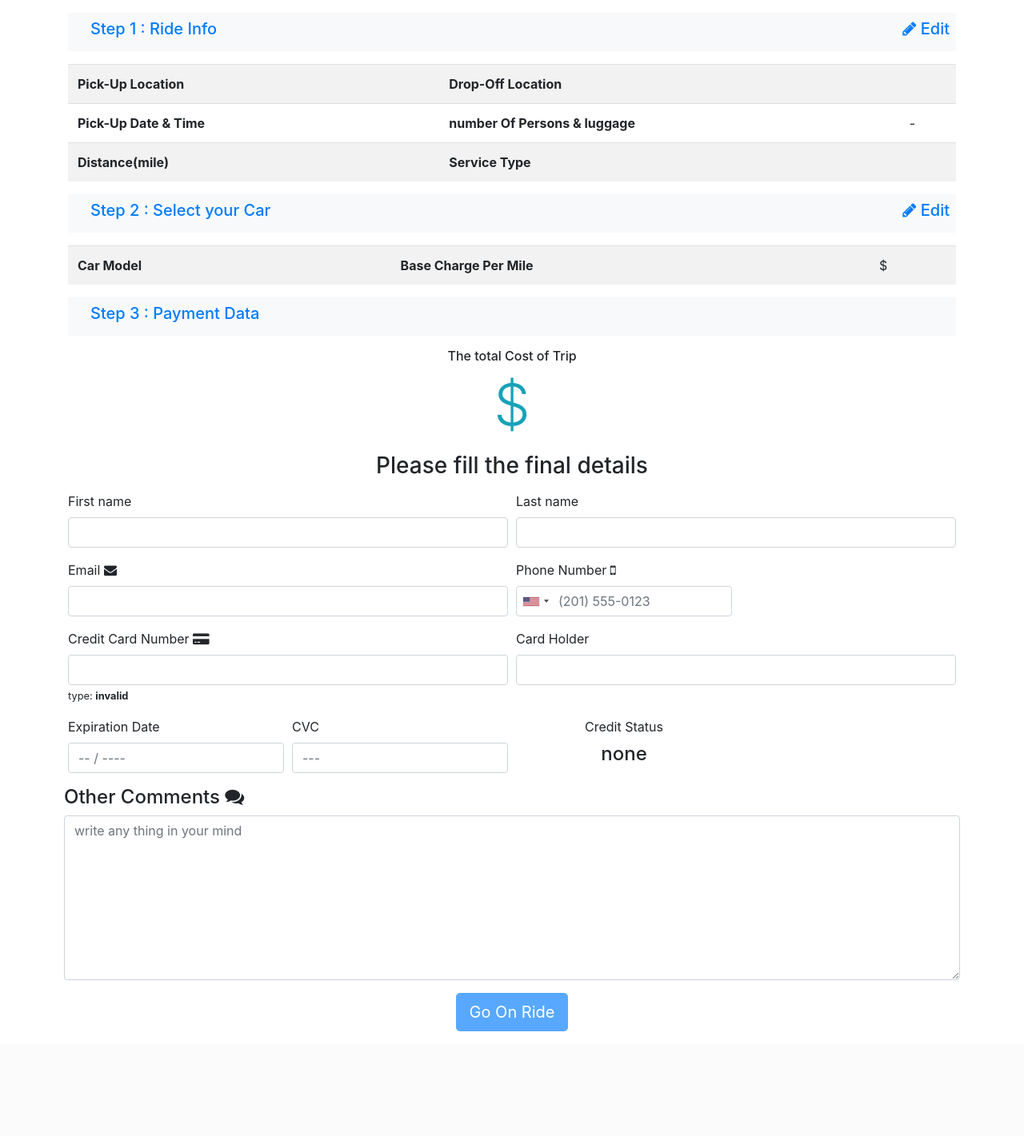
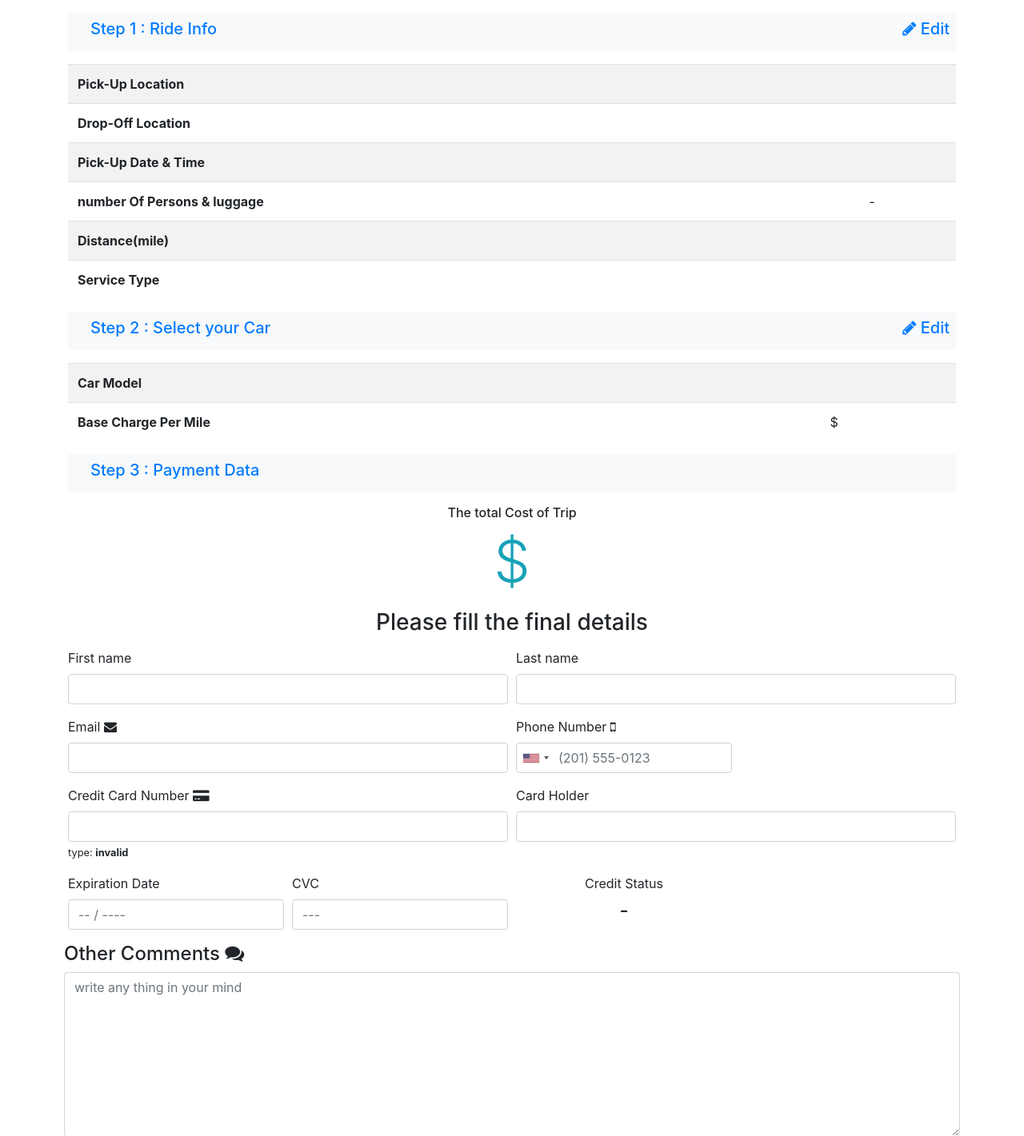
Before and after one commit to Hossam4M/iTransportation, a Node server app: template views/form/ThirdStep.ejs in a window 1280 px wide. Shown: the part 56-1477 px from the top of the page at 80% size. Before the commit the page ends 1346 px from the top, so only its background shows below. Run offline with Node 20, Linux system fonts and the light colour scheme; the template is opened without the code that fills it, so the values that code supplies are empty; some libraries are stand-ins or nearby versions.

Commit message:
Add files via upload

```diff
--- a/views/form/ThirdStep.ejs
+++ b/views/form/ThirdStep.ejs
@@ -10,12 +10,12 @@
           <div class="form-check">
 
             <div class="row">
-              <div class="col-md-6 text-primary">
-                <h5>Step 1 : Ride Info</h5>
+              <div class="col-md-12 text-primary">
+                <h5>Step 1 : Ride Info <span id="edit1" class="float-right"><i class="fa fa-pencil" aria-hidden="true"></i> Edit</span></h5>
               </div>
-              <div class="col-md-6">
+              <!-- <div class="col-md-6">
                 <h5 id="edit1" class="float-right"><i class="fa fa-pencil" aria-hidden="true"></i> Edit</h5>
-              </div>
+              </div> -->
             </div>
 
           </div>
@@ -28,18 +28,24 @@
         <tr>
           <th scope="row">Pick-Up Location</th>
           <td><%= rideInfoData.pLocation%></td>
+        </tr>
+        <tr>
           <th scope="row">Drop-Off Location</th>
           <td><%= rideInfoData.dLocation%></td>
         </tr>
         <tr>
           <th scope="row">Pick-Up Date & Time</th>
           <td><%= rideInfoData.pDate%> <%= rideInfoData.pTime%></td>
+        </tr>
+        <tr>
           <th scope="row">number Of Persons & luggage</th>
           <td><%= rideInfoData.numberOfPersons%> - <%= rideInfoData.numberOfLuggage%></td>
         </tr>
         <tr>
           <th scope="row">Distance(mile)</th>
           <td><%= rideInfoData.distance%></td>
+        </tr>
+        <tr>
           <th scope="row">Service Type</th>
           <td><%= rideInfoData.serviceType%></td>
         </tr>
@@ -52,12 +58,12 @@
           <div class="form-check">
 
             <div class="row">
-              <div class="col-md-6 text-primary">
-                <h5>Step 2 : Select your Car</h5>
+              <div class="col-md-12 text-primary">
+                <h5>Step 2 : Select your Car <span id="edit2" class="float-right"><i class="fa fa-pencil" aria-hidden="true"></i> Edit</span></h5>
               </div>
-              <div class="col-md-6">
+              <!-- <div class="col-md-6">
                 <h5 id="edit2" class="float-right"><i class="fa fa-pencil" aria-hidden="true"></i> Edit</h5>
-              </div>
+              </div> -->
             </div>
 
           </div>
@@ -70,6 +76,8 @@
         <tr>
           <th scope="row">Car Model</th>
           <td><%= carInfoData.model %></td>
+        </tr>
+        <tr>
           <th scope="row">Base Charge Per Mile</th>
           <td>$<%= carInfoData.charge.perMile.main %></td>
         </tr>
--- a/views/form/creditCard.ejs
+++ b/views/form/creditCard.ejs
@@ -29,7 +29,7 @@
 
   <div class="col-md-3 mb-3 text-center">
     <label>Credit Status</label>
-    <h4 id="validation" name="result">none</h4>
+    <h4 id="validation" name="result">-</h4>
   </div>
 
 </div>
```
Also changed, not shown: views/form/secondStep.ejs (+10 -4 lines), views/form/confirm.ejs (line endings or trailing spaces).
